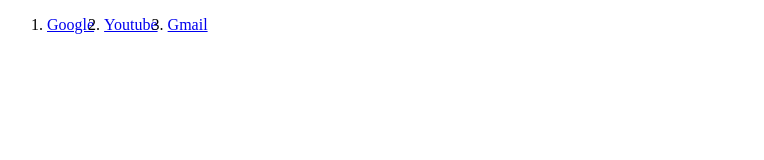
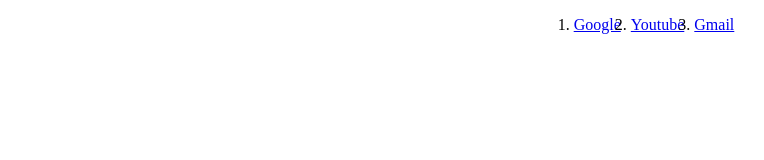
Before and after one commit to Eduarda-Bezerra/menuuDENavegacao, a plain HTML site: page index.html in a window 1280 px wide. Shown: the whole page, without its empty margins (11-775 px from the left). Drawn offline with Linux system fonts and the light colour scheme.

Commit message:
alinhamento

```diff
--- a/css/style.css
+++ b/css/style.css
@@ -1,8 +1,10 @@
 ul{
       list-style: nome;
       display: flex;
+width: 100px
+align-items: center;
+justify-content: center
 }
-
 li{
     margin-left: 10px;
 }
```
